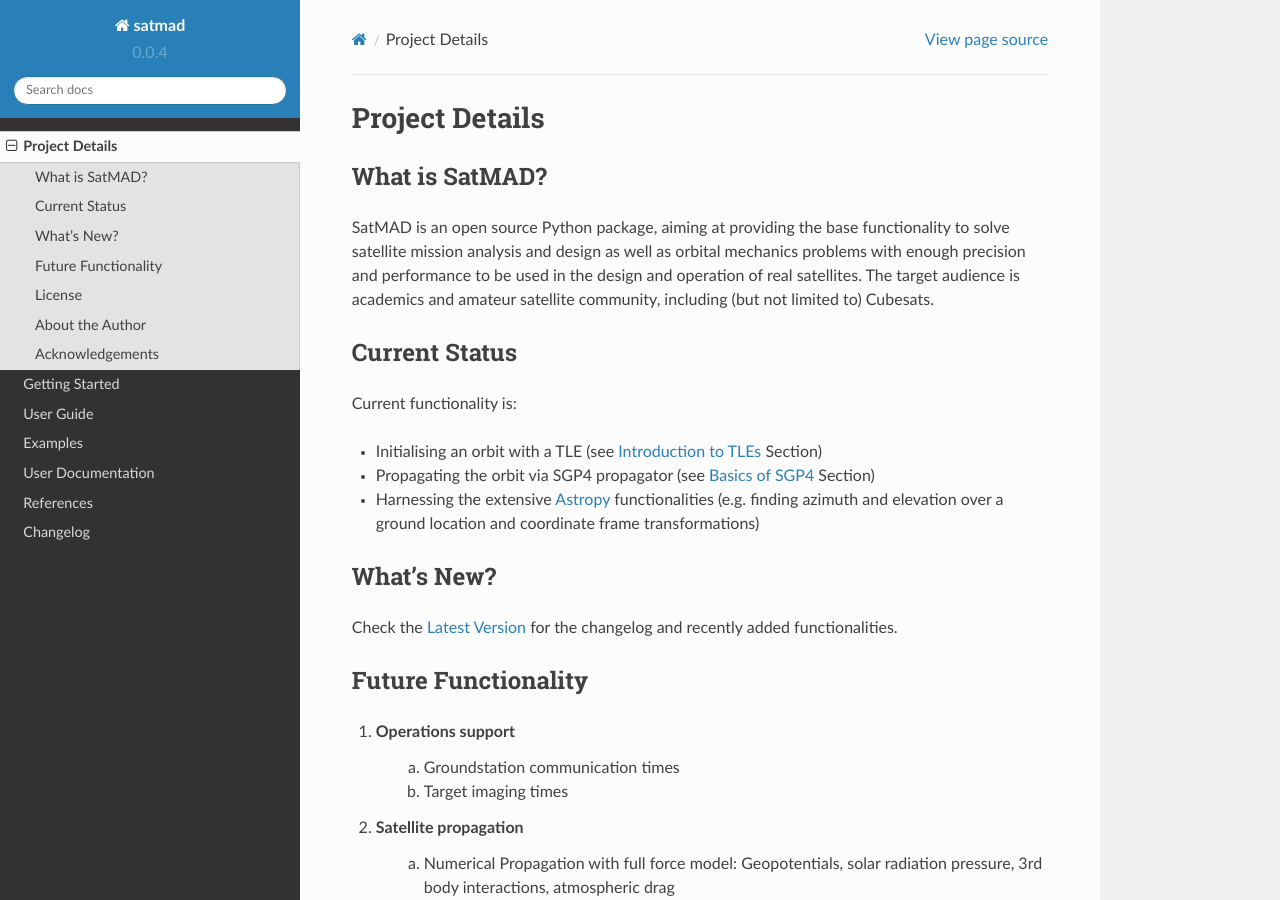
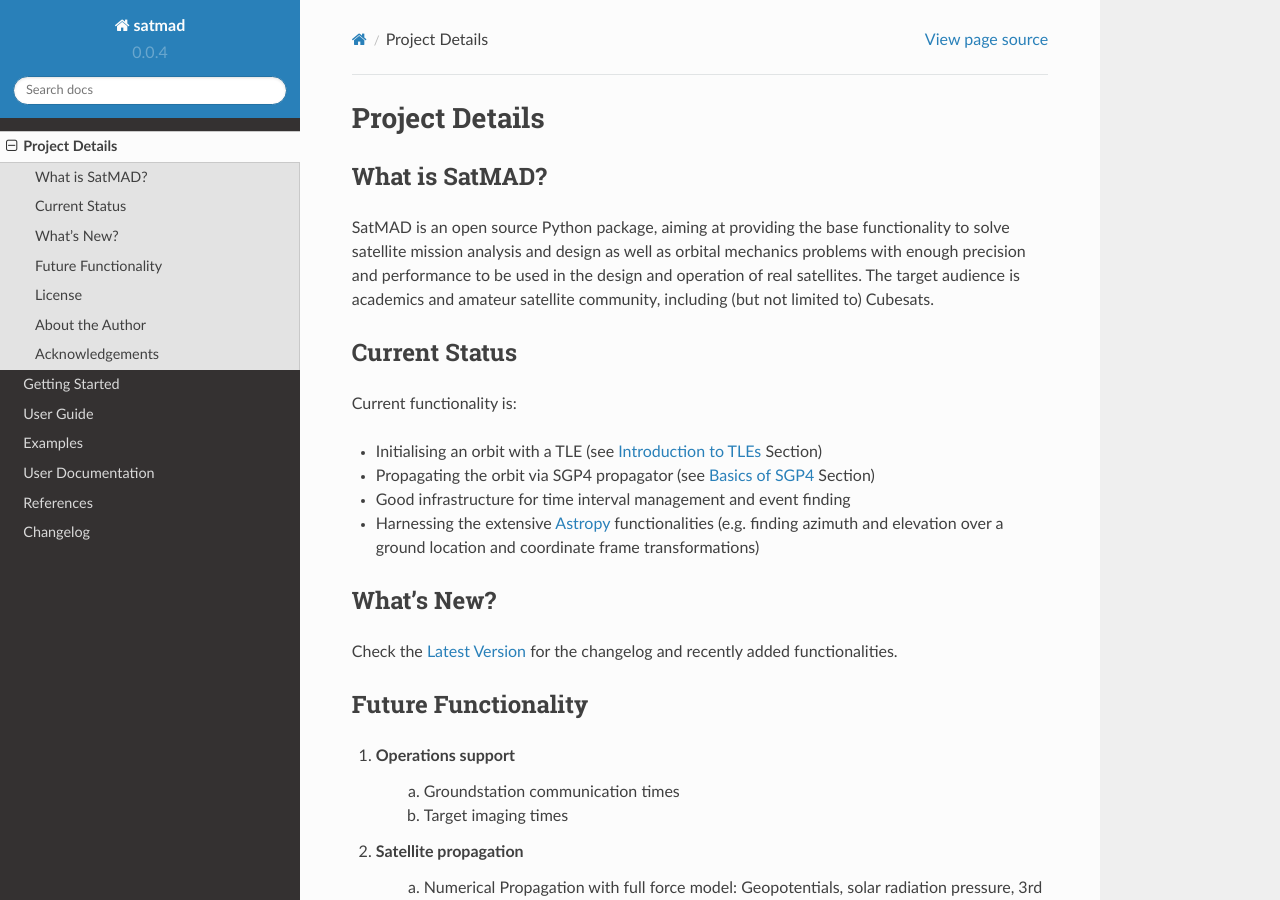
Before and after one commit to egemenimre/satmad, a Sphinx documentation site: the page built from docs/about.rst, in a window 1280 px wide and 900 px high. Built offline with Sphinx 7.4.7 and the Read the Docs theme 2.0.0, drawn with Linux system fonts in a browser that asks for light colours.

Commit message:
Added more project features

```diff
--- a/README.rst
+++ b/README.rst
@@ -14,6 +14,7 @@ Current functionality is:
 
 -   Initialising an orbit with a TLE
 -   Propagating the orbit via SGP4 propagator
+-   Good infrastructure for time interval management and event finding
 -   Harnessing the extensive `Astropy <http://www.astropy.org>`_ functionalities
     (e.g. finding azimuth and elevation over a ground location and coordinate frame
     transformations)
--- a/docs/about.rst
+++ b/docs/about.rst
@@ -17,6 +17,7 @@ Current functionality is:
 
 -   Initialising an orbit with a TLE (see :ref:`tle-intro` Section)
 -   Propagating the orbit via SGP4 propagator (see :ref:`sgp4-intro` Section)
+-   Good infrastructure for time interval management and event finding
 -   Harnessing the extensive `Astropy <http://www.astropy.org>`_ functionalities
     (e.g. finding azimuth and elevation over a ground location and coordinate frame
     transformations)
```
